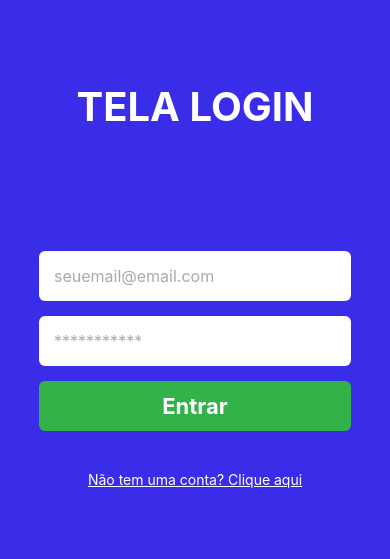
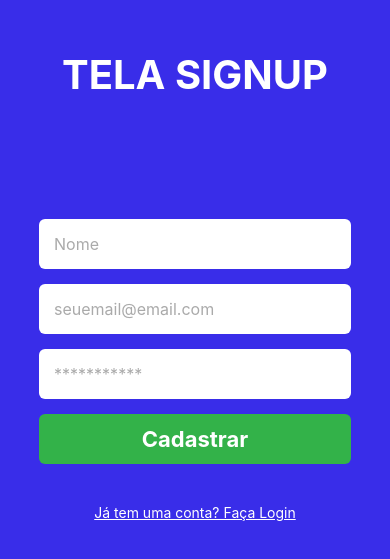
Before and after one commit to lucashs94/React_Native_Password_Generator, a React Native app: screen /SignUp in a window 390 px wide. Shown: the part 117-676 px from the top of the page. Built offline with nearby package versions, Linux system fonts and the light colour scheme.

Commit message:
signUp and sigIn screens layout

```diff
--- a/App.js
+++ b/App.js
@@ -1,12 +1,15 @@
 import 'react-native-url-polyfill/auto'
 import { NavigationContainer } from "@react-navigation/native";
 import Routes from "./src/routes";
+import { AuthProvider } from './src/contexts/authContext';
 
 export default function App() {
 
   return (
-    <NavigationContainer>
-      <Routes />
-    </NavigationContainer>
+    <AuthProvider>
+      <NavigationContainer>
+        <Routes />
+      </NavigationContainer>
+    </AuthProvider>
   );
 }
--- /dev/null
+++ b/src/contexts/authContext.js
@@ -0,0 +1,85 @@
+import { createContext, useContext, useEffect, useState } from 'react'
+import { supabase } from '../services/api/supabaseService'
+
+
+export const AuthContext = createContext({})
+
+export function AuthProvider({ children }){
+
+  const [user, setUser] = useState(null)
+  const [loadingAuth, setLoadingAuth] = useState(false)
+
+
+  useEffect(() => {
+  }, [])
+
+
+  async function AuthSignUp(name, email, password){
+    const { data, error } = await supabase.auth.signUp({
+      email,
+      password,
+      options:{
+        data:{
+          name
+        }
+      }
+    })
+    .then(() => {
+
+    })
+    .catch( err => console.log(err) )
+
+  }
+
+
+  async function AuthSignIn(email, password){
+
+    setLoadingAuth(true)
+
+    const { data, error } = await supabase.auth.signInWithPassword({
+      email,
+      password,
+    })
+    .then( () => {
+
+      // preencher USER
+      // naviagte para appRoute
+
+    })
+    .catch( err => console.log(err))
+    .finally( () => {
+      setLoadingAuth(false)
+    })
+  }
+
+
+  async function AuthSignOut(){
+
+    const { error } = await supabase.auth.signOut()
+    if(error) return error.message
+  }
+
+
+  return(
+    <AuthContext.Provider
+      value={{
+        signed: !!user,
+        user,
+        loadingAuth,
+        setUser,
+        AuthSignUp,
+        AuthSignIn,
+        AuthSignOut,
+      }}
+    >
+      {children}
+    </AuthContext.Provider>
+  )
+}
+
+
+export default function useAuthContext(){
+  return(
+    useContext(AuthContext)
+  )
+}
--- /dev/null
+++ b/src/pages/auth/SignIn/index.js
@@ -0,0 +1,121 @@
+import React, { useState } from 'react'
+import {
+  SafeAreaView,
+  StatusBar,
+  StyleSheet,
+  Text,
+  TextInput,
+  TouchableOpacity
+} from 'react-native'
+
+import { supabaseSignUp } from '../../../services/api/supabaseService'
+import { useNavigation } from '@react-navigation/native'
+
+
+export default function SignIn(){
+
+  const navigation = useNavigation()
+
+  const [email, setEmail] = useState('')
+  const [password, setPassword] = useState('')
+
+
+  async function handleLogin(){
+    const response = await supabaseSignUp(email, password)
+    setEmail('')
+    setPassword('')
+
+    console.log(response)
+  }
+
+
+  return(
+    <SafeAreaView style={styles.container}>
+      <StatusBar barStyle={'light-content'}/>
+
+      <Text style={styles.title}>
+        TELA LOGIN
+      </Text>
+
+      <TextInput
+        style={styles.input}
+        placeholder='seuemail@email.com'
+        placeholderTextColor={'#AAA'}
+        value={email}
+        onChangeText={setEmail}
+        autoCapitalize='none'
+      />
+
+      <TextInput
+        style={styles.input}
+        placeholder='***********'
+        placeholderTextColor={'#AAA'}
+        secureTextEntry
+        value={password}
+        onChangeText={setPassword}
+        autoCapitalize='none'
+      />
+
+      <TouchableOpacity
+        activeOpacity={0.8}
+        style={styles.button}
+        onPress={handleLogin}
+      >
+        <Text style={styles.buttonText}>Entrar</Text>
+      </TouchableOpacity>
+
+
+      <TouchableOpacity
+        style={styles.forgotPass}
+        onPress={ () => navigation.navigate('SignUp') }
+      >
+        <Text style={styles.forgotPassText}>Não tem uma conta? Clique aqui</Text>
+      </TouchableOpacity>
+
+    </SafeAreaView>
+  )
+}
+
+const styles = StyleSheet.create({
+  container: {
+    flex: 1,
+    backgroundColor: '#392de9',
+    alignItems: 'center',
+    justifyContent: 'center',
+  },
+  title:{
+    fontSize: 40,
+    color: '#FFF',
+    fontWeight: 'bold',
+    marginBottom: 120,
+  },
+  input:{
+    width: '80%',
+    height: 50,
+    borderRadius: 6,
+    backgroundColor: '#FFF',
+    paddingHorizontal: 15,
+    marginBottom: 15,
+    fontSize: 16,
+  },
+  button:{
+    width: '80%',
+    height: 50,
+    borderRadius: 6,
+    justifyContent: 'center',
+    alignItems: 'center',
+    backgroundColor: '#33b249'
+  },
+  buttonText:{
+    fontSize: 22,
+    color: '#FFF',
+    fontWeight: 'bold',
+  },
+  forgotPass:{
+    marginVertical: 40,
+  },
+  forgotPassText:{
+    color: '#FFF',
+    textDecorationLine: 'underline'
+  },
+})
--- a/src/pages/auth/index.js
+++ b/src/pages/auth/SignUp/index.js
@@ -8,11 +8,15 @@ import {
   TouchableOpacity
 } from 'react-native'
 
-import { supabaseSignUp } from '../../services/api/supabaseService'
+import { supabaseSignUp } from '../../../services/api/supabaseService'
+import { useNavigation } from '@react-navigation/native'
 
 
-export default function AuthScreen(){
+export default function SignUp(){
 
+  const navigation = useNavigation()
+
+  const [name, setName] = useState('')
   const [email, setEmail] = useState('')
   const [password, setPassword] = useState('')
 
@@ -31,8 +35,17 @@ export default function AuthScreen(){
       <StatusBar barStyle={'light-content'}/>
 
       <Text style={styles.title}>
-        TELA LOGIN
+        TELA SIGNUP
       </Text>
+
+      <TextInput
+        style={styles.input}
+        placeholder='Nome'
+        placeholderTextColor={'#AAA'}
+        value={name}
+        onChangeText={setName}
+        autoCapitalize='words'
+      />
 
       <TextInput
         style={styles.input}
@@ -50,6 +63,7 @@ export default function AuthScreen(){
         secureTextEntry
         value={password}
         onChangeText={setPassword}
+        autoCapitalize='none'
       />
 
       <TouchableOpacity
@@ -57,14 +71,15 @@ export default function AuthScreen(){
         style={styles.button}
         onPress={handleLogin}
       >
-        <Text style={styles.buttonText}>Entrar</Text>
+        <Text style={styles.buttonText}>Cadastrar</Text>
       </TouchableOpacity>
 
 
       <TouchableOpacity
         style={styles.forgotPass}
+        onPress={ () => navigation.navigate('SignIn') }
       >
-        <Text style={styles.forgotPassText}>Não tem uma conta? Clique aqui</Text>
+        <Text style={styles.forgotPassText}>Já tem uma conta? Faça Login</Text>
       </TouchableOpacity>
 
     </SafeAreaView>
--- a/src/routes/auth.routes.js
+++ b/src/routes/auth.routes.js
@@ -1,5 +1,8 @@
 import { createNativeStackNavigator } from '@react-navigation/native-stack'
-import AuthScreen from '../pages/auth'
+
+import SignUp from '../pages/auth/SignUp'
+import SignIn from '../pages/auth/SignIn'
+
 
 const Stack = createNativeStackNavigator()
 
@@ -12,7 +15,8 @@ export default function AuthRoutes(){
       }}
     >
 
-      <Stack.Screen name='authScreen' component={AuthScreen} />
+      <Stack.Screen name='SignIn' component={SignIn} />
+      <Stack.Screen name='SignUp' component={SignUp} />
 
     </Stack.Navigator>
   )
--- a/src/routes/index.js
+++ b/src/routes/index.js
@@ -1,10 +1,13 @@
+import useAuthContext from "../contexts/authContext"
 import AppRoutes from "./app.routes"
 import AuthRoutes from "./auth.routes"
 
 
 export default function Routes(){
 
-  const isAuthenticated = false
+  const { signed } = useAuthContext()
+
+  const isAuthenticated = signed
 
   return(
     isAuthenticated ? <AppRoutes/> : <AuthRoutes/>
--- a/src/services/api/supabaseService.js
+++ b/src/services/api/supabaseService.js
@@ -6,17 +6,3 @@ const supabaseUrl = 'https://nrtccbhphzlaldorksmb.supabase.co'
 const supabaseKey = 'eyJhbGciOiJIUzI1NiIsInR5cCI6IkpXVCJ9.eyJpc3MiOiJzdXBhYmFzZSIsInJlZiI6Im5ydGNjYmhwaHpsYWxkb3Jrc21iIiwicm9sZSI6ImFub24iLCJpYXQiOjE2OTU5NTEyNTAsImV4cCI6MjAxMTUyNzI1MH0.nGYLq0p5-iRJW5SKPPr3Sie2LDuhPFBUwmhhei5sYxA'
 
 export const supabase = createClient(supabaseUrl, supabaseKey)
-
-
-export async function supabaseSignUp(email, password){
-  const { data, error } = await supabase.auth.signUp({
-    email,
-    password,
-  })
-
-  if(error){
-    return error.message
-  }
-
-  return data.user
-}
```
